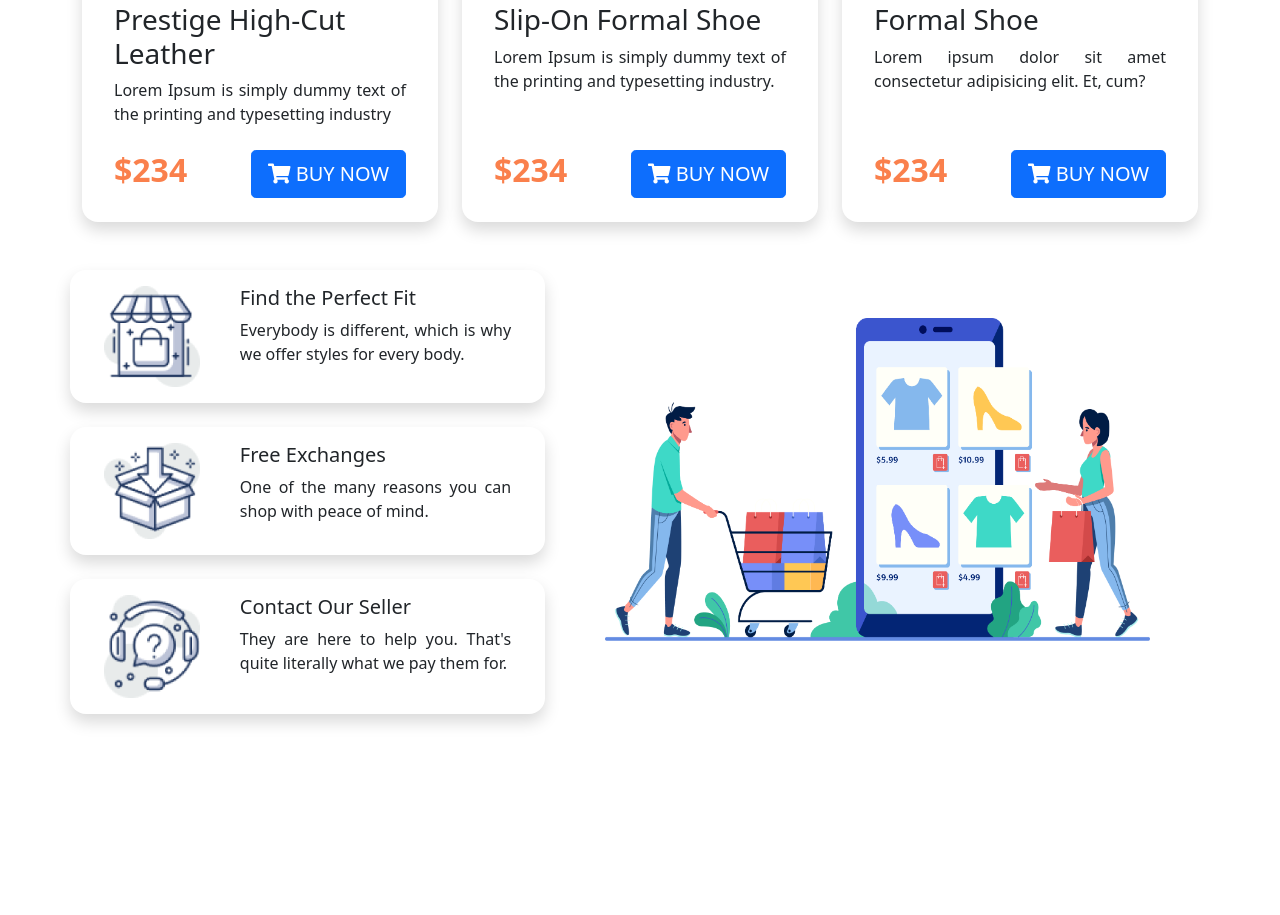
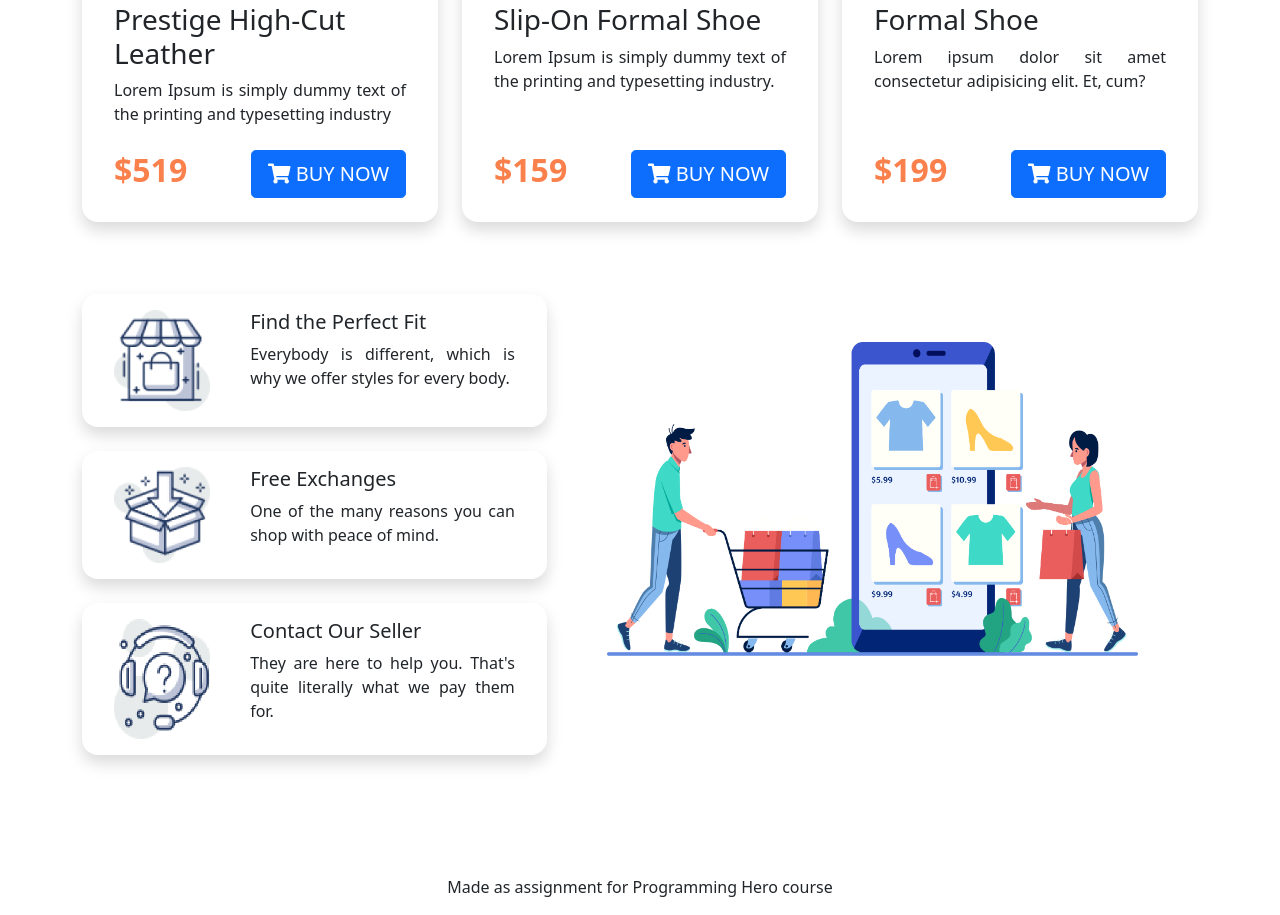
Before and after one commit to saifu022/penguin-fashion-shoe-ecomm, a plain HTML site: page index.html in a window 1280 px wide. Shown: the part 1849-2764 px from the top of the page. Before the commit the page ends 2659 px from the top, so only its background shows below. Drawn offline with nearby package versions, Linux system fonts and the light colour scheme.

Commit message:
second commit-minor issues fixed

```diff
--- a/css/style.css
+++ b/css/style.css
@@ -7,11 +7,13 @@ nav img{
 nav a{
     font-size: 20px;
     font-weight: 600;
+    margin-right: 25px;
 }
 .top-banner h1{
     font-size: 60px;
     font-weight: 700;
 }
+
 .price{
     font-size: 32px;
     font-weight: bold;
@@ -38,3 +40,25 @@ p{
 .info-card img{
     width: 120px;
 }
+
+/* Wanted to bring the image up after breakpoint.
+But could not solv it. Did not quite Understand why it didnot work! */
+
+
+@media (max-width:992px){
+    .profile-img{
+        order: 2;
+    }
+    .info-card-text, .section-heading{
+        text-align: center;
+    }
+
+}
+@media (min-width:992px){
+    .info-img{
+        order: 4;
+    }
+    .info-cards .info-card{
+        order: 0;
+    }
+}
--- a/index.html
+++ b/index.html
@@ -8,7 +8,7 @@
         integrity="sha384-giJF6kkoqNQ00vy+HMDP7azOuL0xtbfIcaT9wjKHr8RbDVddVHyTfAAsrekwKmP1" crossorigin="anonymous">
     <link rel="stylesheet" href="./css/style.css">
     <link rel="stylesheet" href="./css/all.min.css">
-    <title>Penguin Fashin</title>
+    <title>Penguin Fashion</title>
 </head>
 
 <body>
@@ -37,14 +37,15 @@
         </section>
         <section class="top-banner container pb-5">
             <div class="row">
-                <div class="col-md-6">
+                <div class="profile-img col-md-6">
                     <img class="w-100" src="./Photos/profile.png" alt="Shoe Profile">
                 </div>
                 <div class="col-md-6 d-flex justify-content-center align-items-center">
                     <div class="banner-text-button mt-5 ms-3">
                         <h1><span class="text-highlight">NIKE REACT</span><br> INFINITY RUN 2</h1>
-                        <p>Lorem, ipsum dolor sit amet consectetur adipisicing elit. Sunt assumenda debitis iste neque. Adipisci aperiam perspiciatis totam? Commodi deserunt quo impedit officiis veniam ipsum explicabo ducimus blanditiis inventore. Repellendus, dignissimos!</p>
-                        <button type="button" class="btn btn-primary btn-lg">  <i class="fas fa-shopping-cart"></i> BUY NOW</button>
+                        <p>Lorem, ipsum dolor sit amet consectetur adipisicing elit. Sunt assumenda debitis iste neque.Adipisci aperiam perspiciatis totam? Commodi deserunt quo impedit officiis veniam ipsum explicabo ducimus blanditiis inventore. Repellendus, dignissimos!</p>
+                        <button type="button" class="btn btn-primary btn-lg"> <i class="fas fa-shopping-cart"></i> BUY
+                            NOW</button>
                     </div>
                 </div>
             </div>
@@ -65,7 +66,7 @@
                             </div>
                             <div
                                 class="card-footer bg-white border-0 d-flex align-items-center justify-content-between">
-                                <h4 class="price">$234</h4>
+                                <h4 class="price">$199</h4>
                                 <button type="button" class="btn btn-primary btn-lg"> <i class="fas fa-shopping-cart"></i> BUY NOW</button>
                             </div>
                         </div>
@@ -80,7 +81,7 @@
                             </div>
                             <div
                                 class="card-footer bg-white border-0 d-flex align-items-center justify-content-between">
-                                <h4 class="price">$234</h4>
+                                <h4 class="price">$210</h4>
                                 <button type="button" class="btn btn-primary btn-lg"> <i class="fas fa-shopping-cart"></i> BUY NOW</button>
                             </div>
                         </div>
@@ -96,7 +97,7 @@
                             </div>
                             <div
                                 class="card-footer bg-white border-0 d-flex align-items-center justify-content-between">
-                                <h4 class="price">$234</h4>
+                                <h4 class="price">$319</h4>
                                 <button type="button" class="btn btn-primary btn-lg"> <i class="fas fa-shopping-cart"></i> BUY NOW</button>
                             </div>
                         </div>
@@ -118,7 +119,7 @@
                             </div>
                             <div
                                 class="card-footer bg-white border-0 d-flex align-items-center justify-content-between">
-                                <h4 class="price">$234</h4>
+                                <h4 class="price">$519</h4>
                                 <button type="button" class="btn btn-primary btn-lg"> <i class="fas fa-shopping-cart"></i> BUY NOW</button>
                             </div>
                         </div>
@@ -133,7 +134,7 @@
                             </div>
                             <div
                                 class="card-footer bg-white border-0 d-flex align-items-center justify-content-between">
-                                <h4 class="price">$234</h4>
+                                <h4 class="price">$159</h4>
                                 <button type="button" class="btn btn-primary btn-lg"> <i class="fas fa-shopping-cart"></i> BUY NOW</button>
                             </div>
                         </div>
@@ -148,7 +149,7 @@
                             </div>
                             <div
                                 class="card-footer bg-white border-0 d-flex align-items-center justify-content-between">
-                                <h4 class="price">$234</h4>
+                                <h4 class="price">$199</h4>
                                 <button type="button" class="btn btn-primary btn-lg"> <i class="fas fa-shopping-cart"></i> BUY NOW</button>
                             </div>
                         </div>
@@ -157,42 +158,43 @@
             </div>
         </section>
         <section class="info my-5">
-            <div class="info-cards container">
+            <div class="info-cards container p-4">
                 <div class="row">
+                    <div class="info-img col-md-7">
+                        <img src="./Logo, Icon/XMLID 1.png" alt="" class="w-100 p-5">
+                    </div>
                     <div class=" col-md-5 d-flex flex-column bd-highlight mb-5">
                         <div class="info-card shadow p-3 mb-4 row  justify-content-center">
                             <img src="./Logo, Icon/fit.png" alt="" class="me-3 col-md-4">
-                            <div class="col-md-8">
+                            <div class="info-card-text col-md-8">
                                 <h5>Find the Perfect Fit</h5>
                                 <p>Everybody is different, which is why we offer styles for every body.</p>
                             </div>
                         </div>
                         <div class="info-card shadow p-3 mb-4 row justify-content-center">
                             <img src="./Logo, Icon/exchange.png" alt="" class="me-3 col-md-4">
-                            <div class="col-md-8">
+                            <div class="info-card-text col-md-8">
                                 <h5>Free Exchanges</h5>
                                 <p>One of the many reasons you can shop with peace of mind.</p>
                             </div>
                         </div>
                         <div class="info-card shadow p-3 row justify-content-center">
                             <img src="./Logo, Icon/contact.png" alt="" class="me-3 col-md-4">
-                            <div class="col-md-8">
+                            <div class="info-card-text col-md-8">
                                 <h5>Contact Our Seller</h5>
                                 <p>They are here to help you. That's quite literally what we pay them for.
                                 </p>
                             </div>
                         </div>
                     </div>
-                    <div class="info-img col-md-7">
-                        <img src="./Logo, Icon/XMLID 1.png" alt="" class="w-100 p-5">
-                    </div>
+
                 </div>
             </div>
+        </section>
 
-        </section>
     </main>
     <footer>
-        <p></p>
+        <p class="text-center">Made as assignment for Programming Hero course</p>
     </footer>
 
 
```
